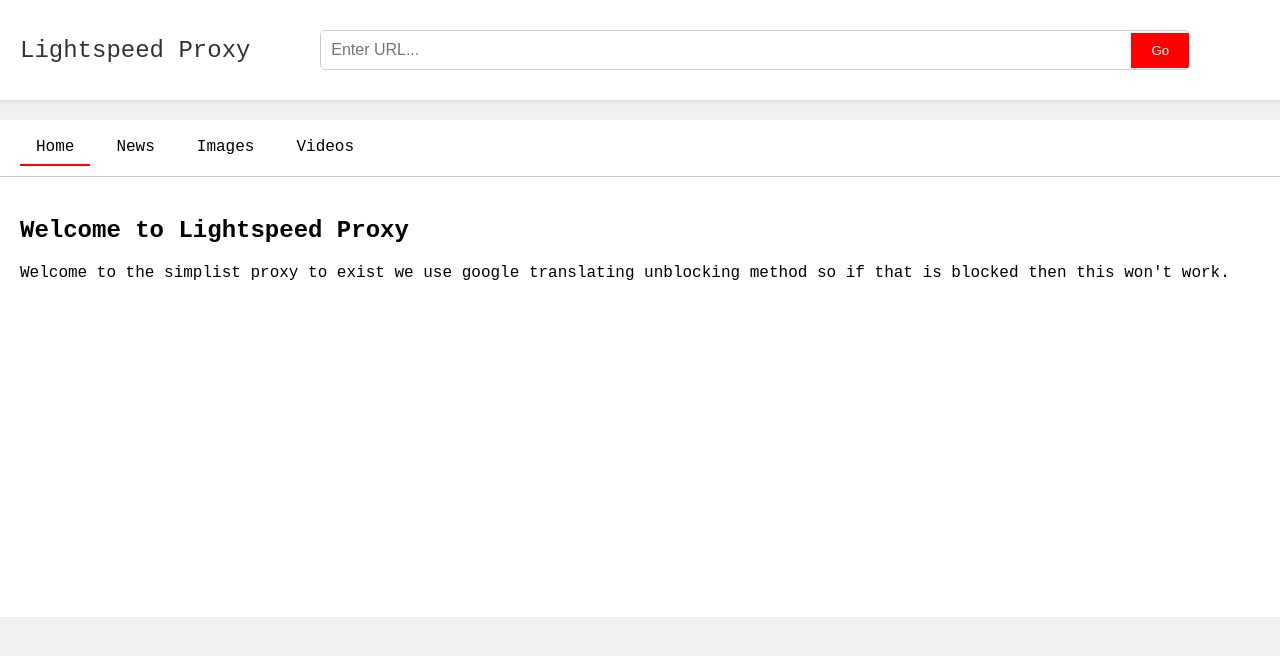
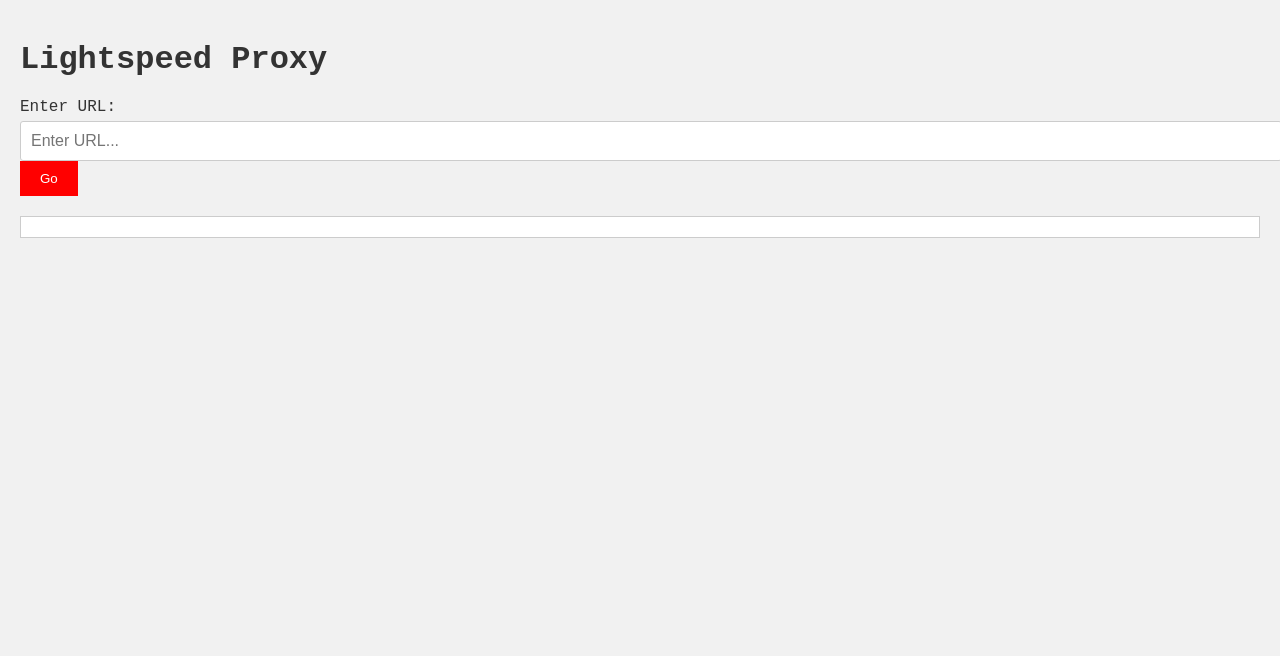
Before and after one commit to Galactic-Network-dev/Lightspeed, a plain HTML site: page proxy.html in a window 1280 px wide. Drawn offline with Linux system fonts and the light colour scheme.

Commit message:
Update proxy.html

```diff
--- a/proxy.html
+++ b/proxy.html
@@ -9,43 +9,33 @@
       font-family: 'Source Code Pro', monospace;
       background-color: #f1f1f1;
       margin: 0;
-      padding: 0;
+      padding: 20px;
     }
 
-    .header {
-      background-color: #fff;
-      box-shadow: 0 2px 4px rgba(0, 0, 0, 0.1);
-      padding: 10px 20px;
-      display: flex;
-      justify-content: space-between;
-      align-items: center;
+    h1 {
+      color: #333;
+      margin-bottom: 20px;
     }
 
-    .logo {
-      font-size: 24px;
-      color: #333;
-      text-decoration: none;
+    .form-group {
+      margin-bottom: 20px;
     }
 
-    .search-form {
-      display: flex;
-      align-items: center;
-      background-color: #fff;
-      border: 1px solid #ccc;
-      border-radius: 5px;
-      overflow: hidden;
-      width: 70%;
-      margin: 20px auto;
+    .form-group label {
+      display: block;
+      margin-bottom: 5px;
+      color: #333;
     }
 
-    .search-input {
-      flex-grow: 1;
-      border: none;
+    .form-group input {
+      width: 100%;
       padding: 10px;
       font-size: 16px;
+      border: 1px solid #ccc;
+      border-radius: 3px;
     }
 
-    .search-button {
+    .form-group button {
       background-color: #ff0000;
       color: #fff;
       border: none;
@@ -53,87 +43,79 @@
       cursor: pointer;
     }
 
-    .search-button:hover {
+    .form-group button:hover {
       background-color: #cc0000;
     }
 
-    .tabs {
-      display: flex;
+    .translated-content {
+      margin-top: 20px;
+      border: 1px solid #ccc;
+      padding: 10px;
       background-color: #fff;
-      border-bottom: 1px solid #ccc;
-      padding: 10px 20px;
-    }
-
-    .tab {
-      margin-right: 10px;
-      padding: 8px 16px;
-      cursor: pointer;
-    }
-
-    .tab.active {
-      border-bottom: 2px solid #ff0000;
-    }
-
-    .content {
-      background-color: #fff;
-      padding: 20px;
-      min-height: 400px;
-    }
-
-    .translated-link {
-      margin: 20px 0;
-      color: #333;
-    }
-
-    .translated-link a {
-      color: #ff0000;
-      text-decoration: underline;
     }
   </style>
 </head>
 <body>
-  <div class="header">
-    <a href="#" class="logo">Lightspeed Proxy</a>
-    <form action="#" class="search-form" id="searchForm">
-      <input type="text" class="search-input" id="urlInput" placeholder="Enter URL...">
-      <button type="submit" class="search-button">Go</button>
-    </form>
-  </div>
-  <div class="translated-link" id="translatedLink"></div>
-  <div class="tabs">
-    <div class="tab active">Home</div>
-    <div class="tab">News</div>
-    <div class="tab">Images</div>
-    <div class="tab">Videos</div>
-  </div>
-  <div class="content" id="contentArea">
-    <h2>Welcome to Lightspeed Proxy</h2>
-    <p>Welcome to the simplist proxy to exist we use google translating unblocking method so if that is blocked then this won't work.</p>
+  <h1>Lightspeed Proxy</h1>
+  <div class="form-group">
+    <label for="urlInput">Enter URL:</label>
+    <input type="text" id="urlInput" placeholder="Enter URL...">
+    <button onclick="fetchAndTranslate()">Go</button>
   </div>
 
+  <div class="translated-content" id="translatedContent"></div>
+
   <script>
-    document.getElementById('searchForm').addEventListener('submit', function(event) {
-      event.preventDefault(); // Prevent form submission
+    function fetchAndTranslate() {
+      var urlInput = document.getElementById('urlInput').value.trim();
+      if (!urlInput) {
+        alert('Please enter a URL.');
+        return;
+      }
 
-      var urlInput = document.getElementById('urlInput').value;
-      var translatedLink = document.getElementById('translatedLink');
-      var contentArea = document.getElementById('contentArea');
+      var proxyUrl = 'http://127.0.0.1:5000/proxy?url=' + encodeURIComponent(urlInput);
 
-      // Display the translated link
-      translatedLink.innerHTML = '<a href="' + urlInput + '" target="_blank">' + urlInput + '</a>';
+      fetch(proxyUrl)
+        .then(response => response.text())
+        .then(data => {
+          // Translate the fetched content using Google Translate API
+          googleTranslate(data, 'en');
+        })
+        .catch(error => {
+          console.error('Error:', error);
+        });
+    }
 
-      // Clear the input field
-      document.getElementById('urlInput').value = '';
+    function googleTranslate(content, targetLang) {
+      var apiKey = 'YOUR_GOOGLE_TRANSLATE_API_KEY'; // Replace with your actual Google Translate API key
+      var apiUrl = 'https://translation.googleapis.com/language/translate/v2?key=' + apiKey;
 
-      // Scroll to the translated link
-      window.scrollTo({
-        top: translatedLink.offsetTop,
-        behavior: 'smooth'
+      var requestBody = {
+        q: content,
+        target: targetLang
+      };
+
+      fetch(apiUrl, {
+        method: 'POST',
+        headers: {
+          'Content-Type': 'application/json'
+        },
+        body: JSON.stringify(requestBody)
+      })
+      .then(response => response.json())
+      .then(data => {
+        var translatedContent = data.data.translations[0].translatedText;
+        displayTranslatedContent(translatedContent);
+      })
+      .catch(error => {
+        console.error('Translation Error:', error);
       });
+    }
 
-      // For demonstration purposes, update content in contentArea
-      contentArea.innerHTML = '<h2>Translated Link:</h2><p><a href="' + urlInput + '" target="_blank">' + urlInput + '</a></p>';
-    });
+    function displayTranslatedContent(translatedContent) {
+      var translatedContentDiv = document.getElementById('translatedContent');
+      translatedContentDiv.innerHTML = translatedContent;
+    }
   </script>
 </body>
 </html>
```
